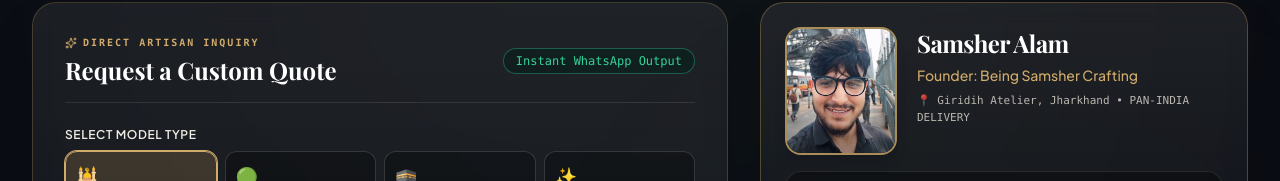
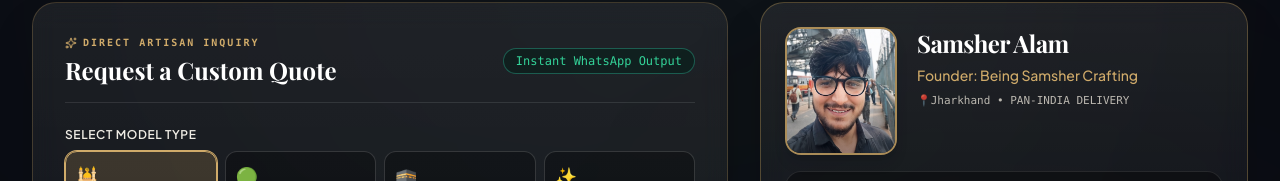
Before and after one commit to samsher087/bs-craft, a React (Vite) app: page /contact in a window 1280 px wide. Shown: the part 392-573 px from the top of the page. Built offline with nearby package versions, Linux system fonts and the light colour scheme; a web font is replaced by a local one.

Commit message:
location updated

```diff
--- a/src/components/ContactSection.jsx
+++ b/src/components/ContactSection.jsx
@@ -259,7 +259,7 @@
                   <h4 className="font-serif text-xl sm:text-2xl font-bold text-white tracking-tight">Samsher Alam</h4>
                   <p className="text-xs sm:text-sm text-gold-400 font-medium">Founder: Being Samsher Crafting</p>
                   <p className="text-[11px] text-sand-300/80 font-mono pt-0.5">
-                    📍 Giridih Atelier, Jharkhand • PAN-INDIA DELIVERY
+                    📍Jharkhand • PAN-INDIA DELIVERY
                   </p>
                 </div>
               </div>
--- a/src/pages/AboutPage.jsx
+++ b/src/pages/AboutPage.jsx
@@ -92,7 +92,7 @@
                   <p className="text-xs text-gold-600 font-semibold">Founder </p>
                   <p className="text-[11px] text-luxury-charcoal/70 mt-1 flex items-center gap-1">
                     <MapPin className="w-3.5 h-3.5 text-emerald-700" />
-                    <span>Studio in Jharkhand, India</span>
+                    <span>Jharkhand, India</span>
                   </p>
                 </div>
               </div>
```
